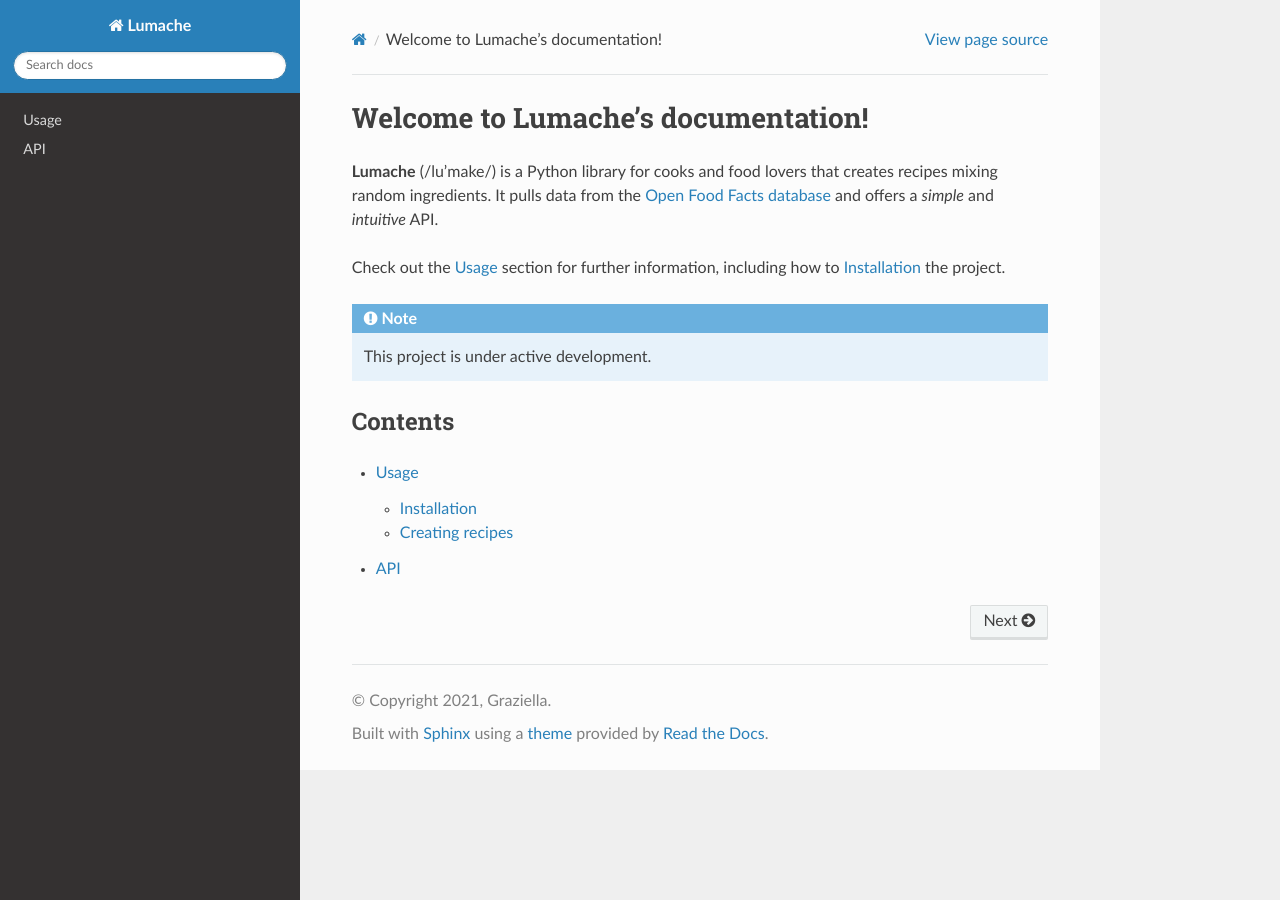
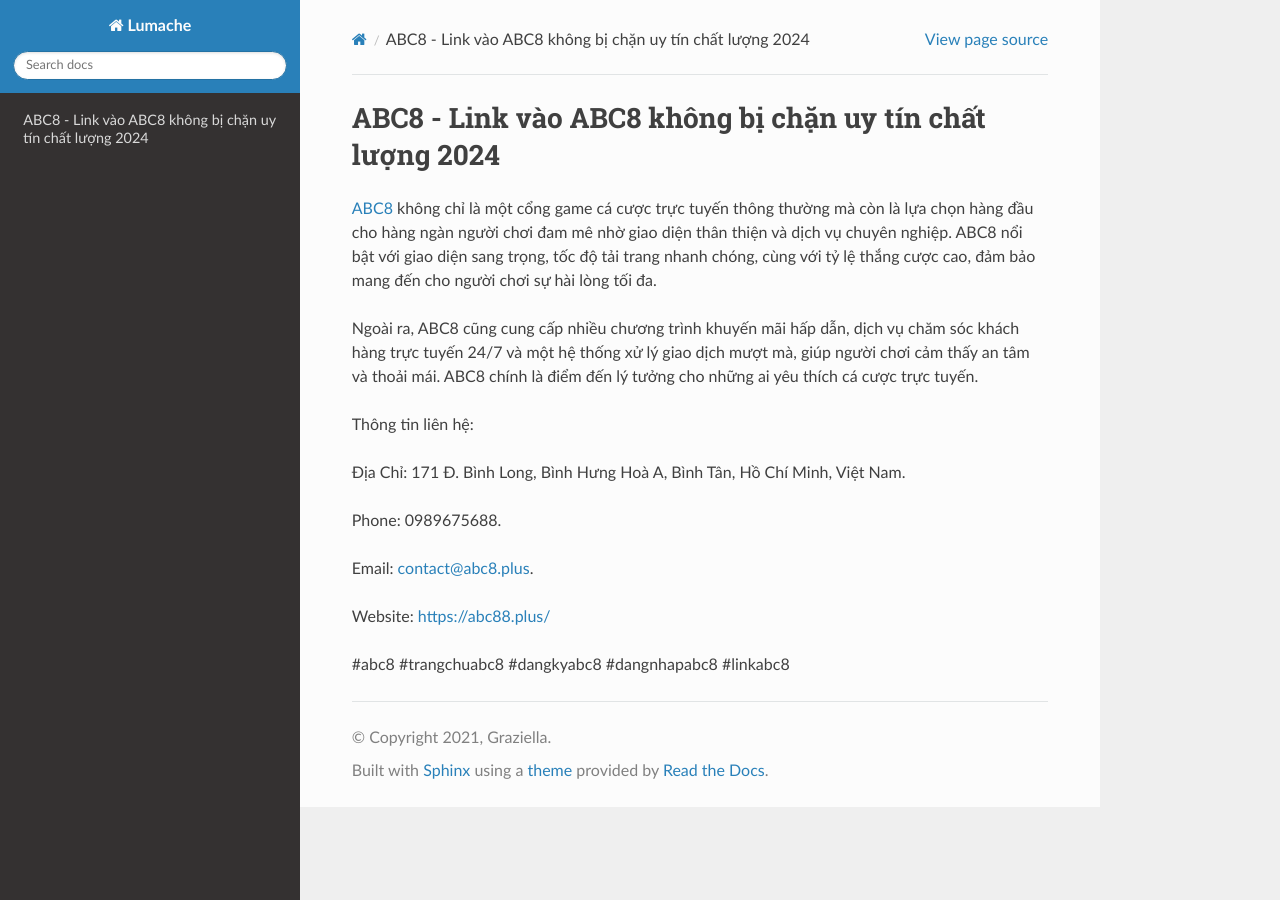
Before and after one commit to JonsCalicut123/abc88plus, a Sphinx documentation site: the page built from docs/source/index.rst, in a window 1280 px wide. Built offline with Sphinx 7.4.7 and the Read the Docs theme 3.1.0, drawn with Linux system fonts in a browser that asks for light colours.

Commit message:
Update index.rst

```diff
--- a/docs/source/index.rst
+++ b/docs/source/index.rst
@@ -1,22 +1,18 @@
-Welcome to Lumache's documentation!
+ABC8 - Link vào ABC8 không bị chặn uy tín chất lượng 2024
 ===================================
 
-**Lumache** (/lu'make/) is a Python library for cooks and food lovers
-that creates recipes mixing random ingredients.
-It pulls data from the `Open Food Facts database <https://world.openfoodfacts.org/>`_
-and offers a *simple* and *intuitive* API.
+`ABC8 <https://abc88.plus/>`_ không chỉ là một cổng game cá cược trực tuyến thông thường mà còn là lựa chọn hàng đầu cho hàng ngàn người chơi đam mê nhờ giao diện thân thiện và dịch vụ chuyên nghiệp. ABC8 nổi bật với giao diện sang trọng, tốc độ tải trang nhanh chóng, cùng với tỷ lệ thắng cược cao, đảm bảo mang đến cho người chơi sự hài lòng tối đa.
 
-Check out the :doc:`usage` section for further information, including
-how to :ref:`installation` the project.
+Ngoài ra, ABC8 cũng cung cấp nhiều chương trình khuyến mãi hấp dẫn, dịch vụ chăm sóc khách hàng trực tuyến 24/7 và một hệ thống xử lý giao dịch mượt mà, giúp người chơi cảm thấy an tâm và thoải mái. ABC8 chính là điểm đến lý tưởng cho những ai yêu thích cá cược trực tuyến.
 
-.. note::
+Thông tin liên hệ:
 
-   This project is under active development.
+Địa Chỉ: 171 Đ. Bình Long, Bình Hưng Hoà A, Bình Tân, Hồ Chí Minh, Việt Nam.
 
-Contents
---------
+Phone: 0989675688.
 
-.. toctree::
+Email: contact@abc8.plus.
 
-   usage
-   api
+Website: https://abc88.plus/
+
+#abc8 #trangchuabc8 #dangkyabc8 #dangnhapabc8 #linkabc8
```
